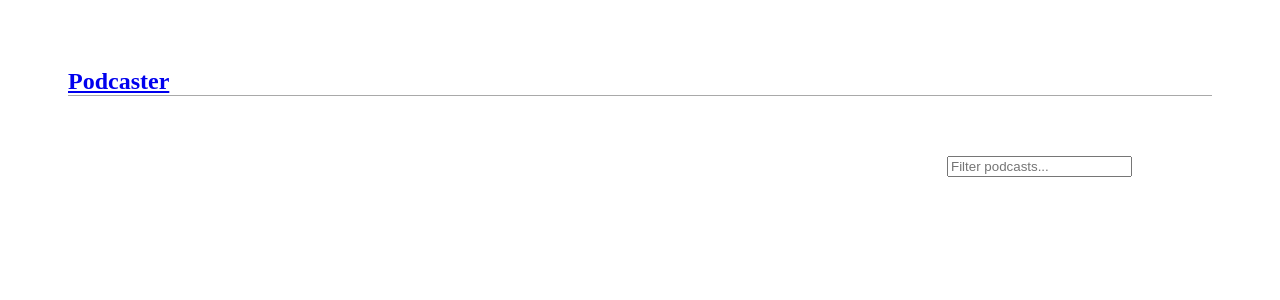
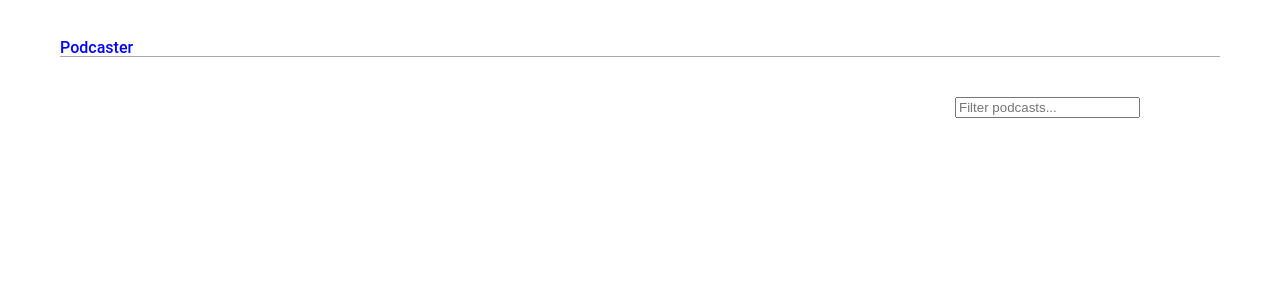
Before and after one commit to dramirodev/prueba_inditex, a React app: page / in a window 1280 px wide. Shown: the top 300 px of the page. Built offline with nearby package versions, Linux system fonts and the light colour scheme; no server answers.

Commit message:
feat: add global styles

```diff
--- a/src/App.tsx
+++ b/src/App.tsx
@@ -4,11 +4,13 @@
 import { persistQueryClient } from "@tanstack/react-query-persist-client";
 import { createSyncStoragePersister } from "@tanstack/query-sync-storage-persister";
 import { ReactQueryDevtools } from "@tanstack/react-query-devtools";
+import { GlobalStyles } from "./ui/global-style";
 
 const queryClient = new QueryClient({
   defaultOptions: {
     queries: {
       gcTime: 1000 * 60 * 60 * 24, // 24 hours
+      retry: 2,
     },
   },
 });
@@ -26,6 +28,7 @@
   return (
     <QueryClientProvider client={queryClient}>
       <ReactQueryDevtools />
+      <GlobalStyles />
       <RouterProvider router={router} />
     </QueryClientProvider>
   );
--- /dev/null
+++ b/src/ui/global-style.tsx
@@ -0,0 +1,64 @@
+import { createGlobalStyle } from "styled-components";
+
+export const GlobalStyles = createGlobalStyle`
+    html, body, div, span, applet, object, iframe,
+    h1, h2, h3, h4, h5, h6, p, blockquote, pre,
+    a, abbr, acronym, address, big, cite, code,
+    del, dfn, em, img, ins, kbd, q, s, samp,
+    small, strike, strong, sub, sup, tt, var,
+    b, u, i, center,
+    dl, dt, dd, ol, ul, li,
+    fieldset, form, label, legend,
+    table, caption, tbody, tfoot, thead, tr, th, td,
+    article, aside, canvas, details, embed,
+    figure, figcaption, footer, header, hgroup,
+    menu, nav, output, ruby, section, summary,
+    time, mark, audio, video {
+        margin: 0;
+        padding: 0;
+        border: 0;
+        font-size: 100%;
+        font: inherit;
+        vertical-align: baseline;
+    }
+
+    /* HTML5 display-role reset for older browsers */
+    article, aside, details, figcaption, figure,
+    footer, header, hgroup, menu, nav, section {
+        display: block;
+    }
+
+    body {
+        line-height: 1;
+        font-family: "Roboto", sans-serif;
+        font-style: normal;
+    }
+
+    h1, h2, h3, h4, h5, h6 {
+        font-weight: 500;
+    }
+
+    ol, ul {
+        list-style: none;
+    }
+
+    blockquote, q {
+        quotes: none;
+    }
+
+    blockquote:before, blockquote:after,
+    q:before, q:after {
+        content: '';
+        content: none;
+    }
+
+    table {
+        border-collapse: collapse;
+        border-spacing: 0;
+    }
+
+    a {
+        text-decoration: none;
+        color: inherit;
+    }
+`;
```
